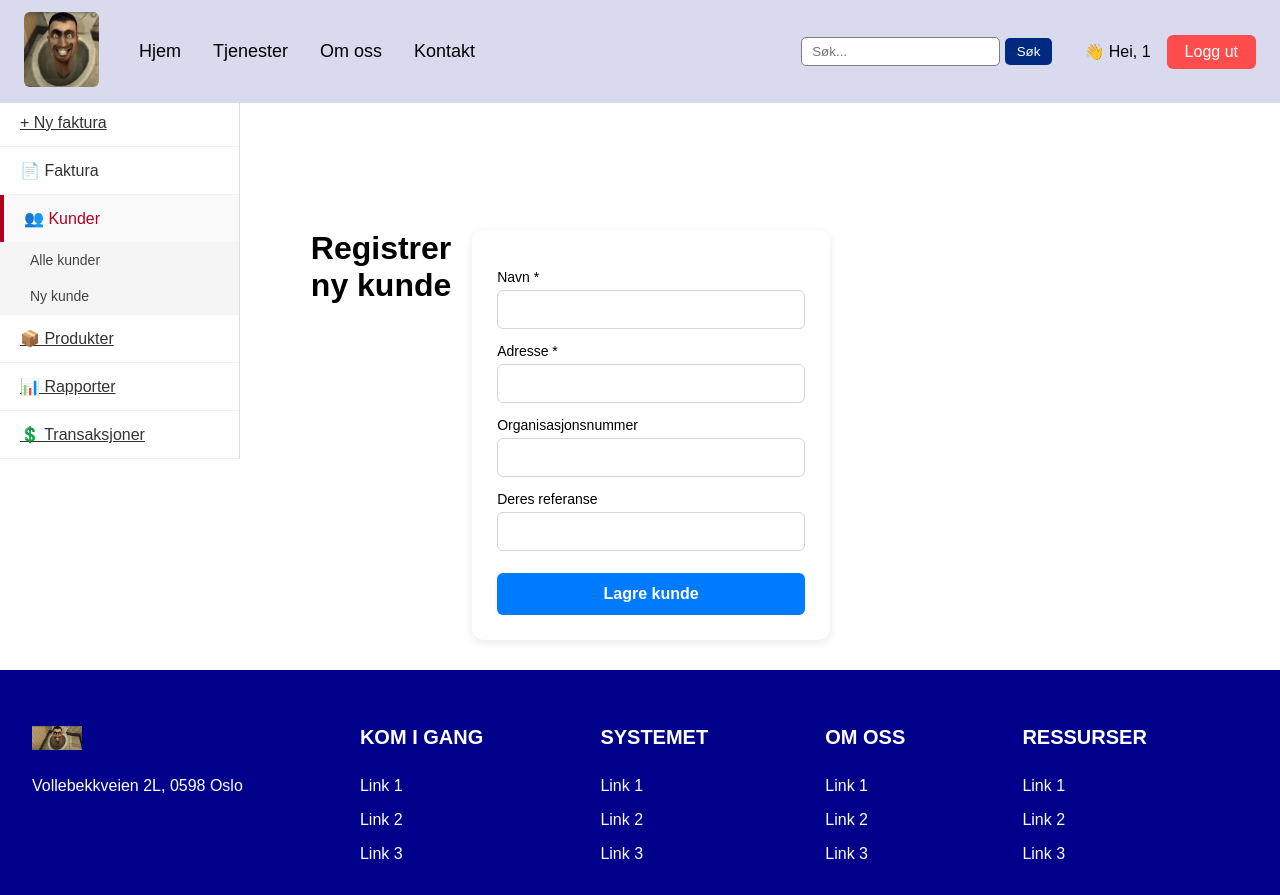
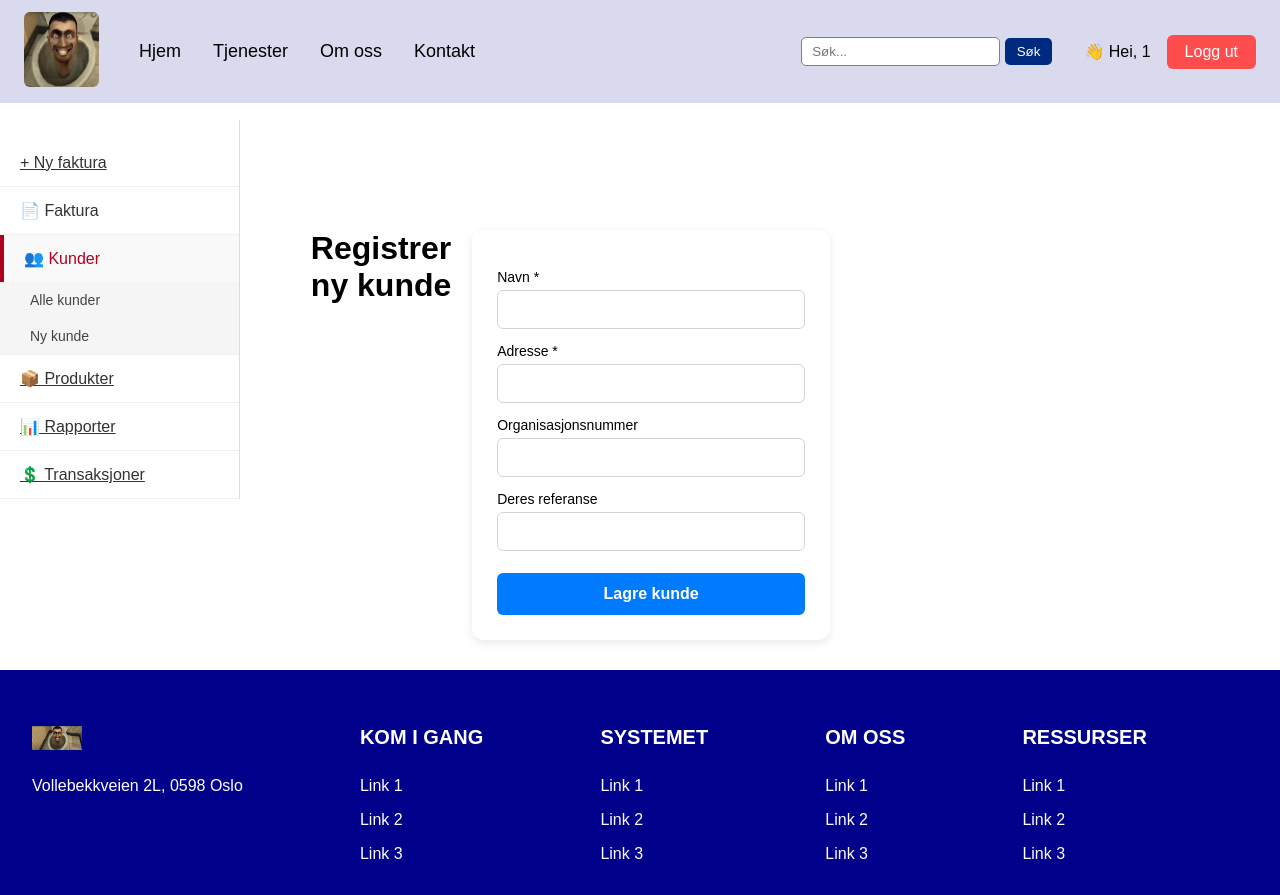
Before and after one commit to kevinuyphan-lgtm/test, a Flask app: page /ny-kunde in a window 1280 px wide. Run offline with Flask 3, Linux system fonts and the light colour scheme; the visitor is signed in with stand-in values (Sample User, id 1); data comes from the database, SQL or seed files in the repository.

Commit message:
Update style_sidebar.css

```diff
--- a/nettside/static/style_sidebar.css
+++ b/nettside/static/style_sidebar.css
@@ -1,7 +1,7 @@
 /* ===== SIDEBAR ===== */
 .sidebar {
     position: absolute;
-    top: 10vh;           /* behold margin-top */
+    top: 15vh;           /* behold margin-top */
     left: 0;             /* flytt sidebar helt til venstre */
     width: 240px;
     height: fit-content;
```
